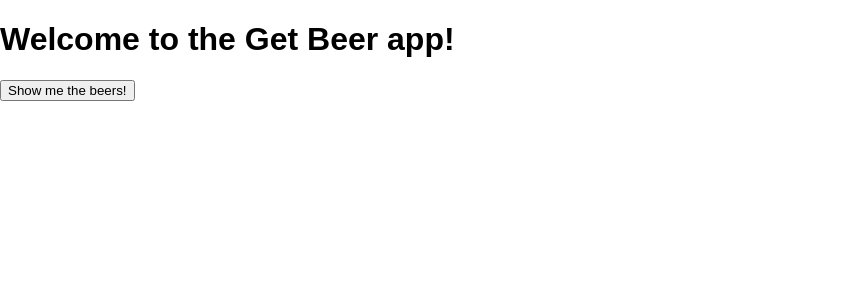
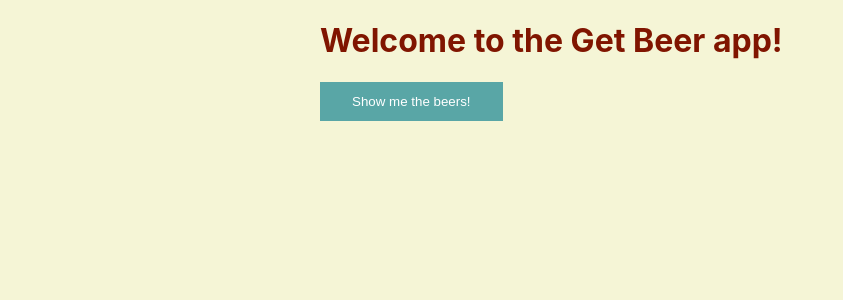
Before and after one commit to tlaak/get-beer-react, a React (Create React App) app: page / in a window 1280 px wide. Shown: the top 300 px of the page, without its empty margins (0-843 px from the left). Built offline with nearby package versions, Linux system fonts and the light colour scheme.

Commit message:
Copied stuff from the Angular app

```diff
--- a/src/App.css
+++ b/src/App.css
@@ -1,28 +1,7 @@
-.App {
-  text-align: center;
+.app {
+  margin: 0 auto;
+  max-width: 640px;
 }
 
-.App-logo {
-  animation: App-logo-spin infinite 20s linear;
-  height: 80px;
+.app__heading {
 }
-
-.App-header {
-  background-color: #222;
-  height: 150px;
-  padding: 20px;
-  color: white;
-}
-
-.App-title {
-  font-size: 1.5em;
-}
-
-.App-intro {
-  font-size: large;
-}
-
-@keyframes App-logo-spin {
-  from { transform: rotate(0deg); }
-  to { transform: rotate(360deg); }
-}
--- /dev/null
+++ b/src/components/GetBeer.css
@@ -0,0 +1,39 @@
+.get-beer {
+}
+
+.get-beer__button {
+  -webkit-appearance: none;
+  -moz-appearance: none;
+  background-color: var(--color__background--button);
+  border: none;
+  color: var(--color__text--button);
+  padding: 0.75rem 2rem;
+
+  &:hover {
+    background-color: var(--color__background--button-hover);
+    box-shadow: 0 0 5px hsl(0, 0%, 50%);
+  }
+}
+
+.get-beer__spinner {
+}
+
+.get-beer__beers {
+}
+
+.get-beer__beers-list {
+  line-height: 1.5;
+  margin: 1rem 0;
+}
+
+.get-beer__beers-list-item {
+  margin-bottom: 0.5rem;
+}
+
+.get-beer__beers-list-item--beer-name {
+  font-weight: bold;
+}
+
+.get-beer__beers-list-item--beer-tagline {
+  font-style: italic;
+}
--- a/src/components/GetBeer.tsx
+++ b/src/components/GetBeer.tsx
@@ -1,4 +1,6 @@
 import * as React from 'react'
+
+import './getBeer.css'
 
 interface IProps {
   getBeer: () => void
--- a/src/index.css
+++ b/src/index.css
@@ -1,5 +1,28 @@
+/* You can add global styles to this file, and also import other style files */
+:root {
+  --color__backround--default: hsl(60, 60%, 90%);
+  --color__text--default: hsl(10, 100%, 25%);
+
+  --color__background--button: hsl(180, 30%, 50%);
+  --color__text--button: hsl(0, 0%, 100%);
+
+  --color__background--button-hover: hsl(0, 100%, 50%);
+}
+
+html {
+  font-family: -apple-system, BlinkMacSystemFont, 'Segoe UI', Roboto, Helvetica,
+    Arial, sans-serif, 'Apple Color Emoji', 'Segoe UI Emoji', 'Segoe UI Symbol';
+  box-sizing: border-box;
+}
+
 body {
-  margin: 0;
-  padding: 0;
-  font-family: sans-serif;
+  background-color: var(--color__backround--default);
+  color: var(--color__text--default);
+  margin: 1rem;
 }
+
+*,
+*::after,
+*::before {
+  box-sizing: inherit;
+}
```
Also changed, not shown: src/typings/index.d.ts (added, +25 -0 lines).
